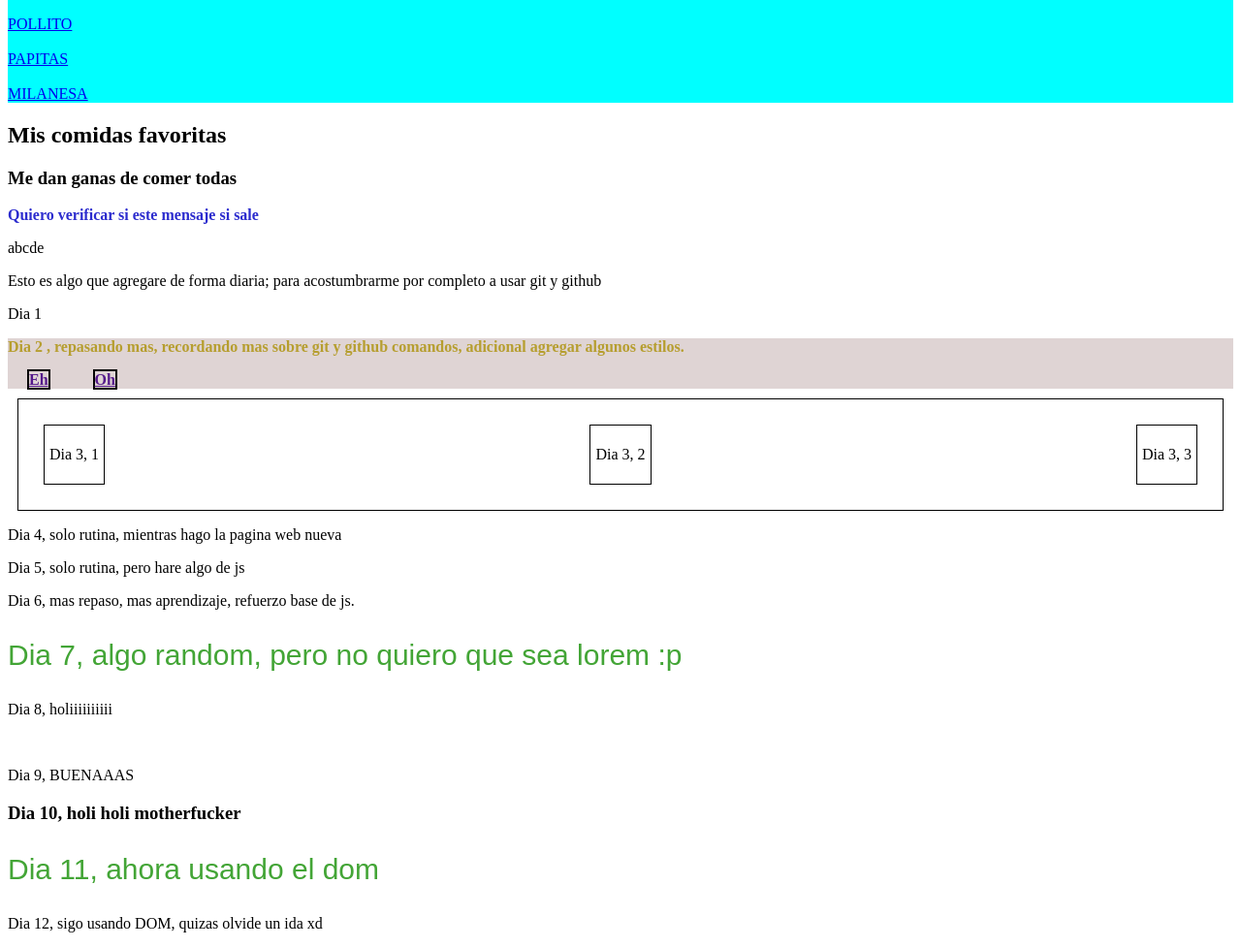
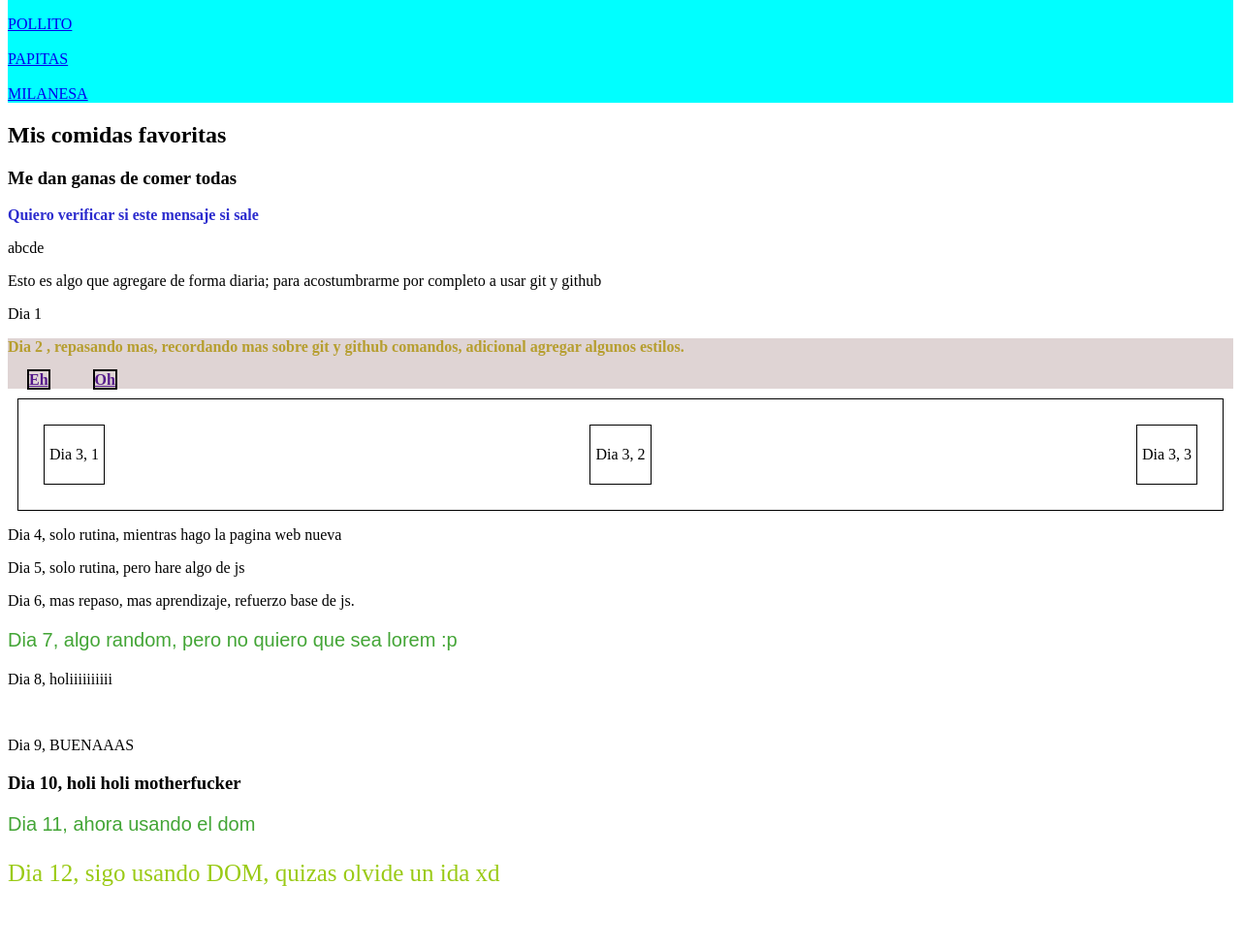
Before and after one commit to PewAvocado/Primer-Proyecto, a plain HTML site: page index.html in a window 1280 px wide. Shown: the part 100-1078 px from the top of the page at 97% size. After the commit the page ends 1040 px from the top, so only its background shows below. Drawn offline with Linux system fonts and the light colour scheme.

Commit message:
Estilos de rutina, para refrescar todo siempre

```diff
--- a/style.css
+++ b/style.css
@@ -44,7 +44,11 @@
     padding: 5px;
 }
 .siete{
-    font-size: 30px;
+    font-size: 20px;
     font-family: Arial, Helvetica, sans-serif;
     color: rgb(67, 165, 54);
 }
+.twelve{
+    color: rgb(154, 202, 21);
+    font-size: 25px;
+}
```
